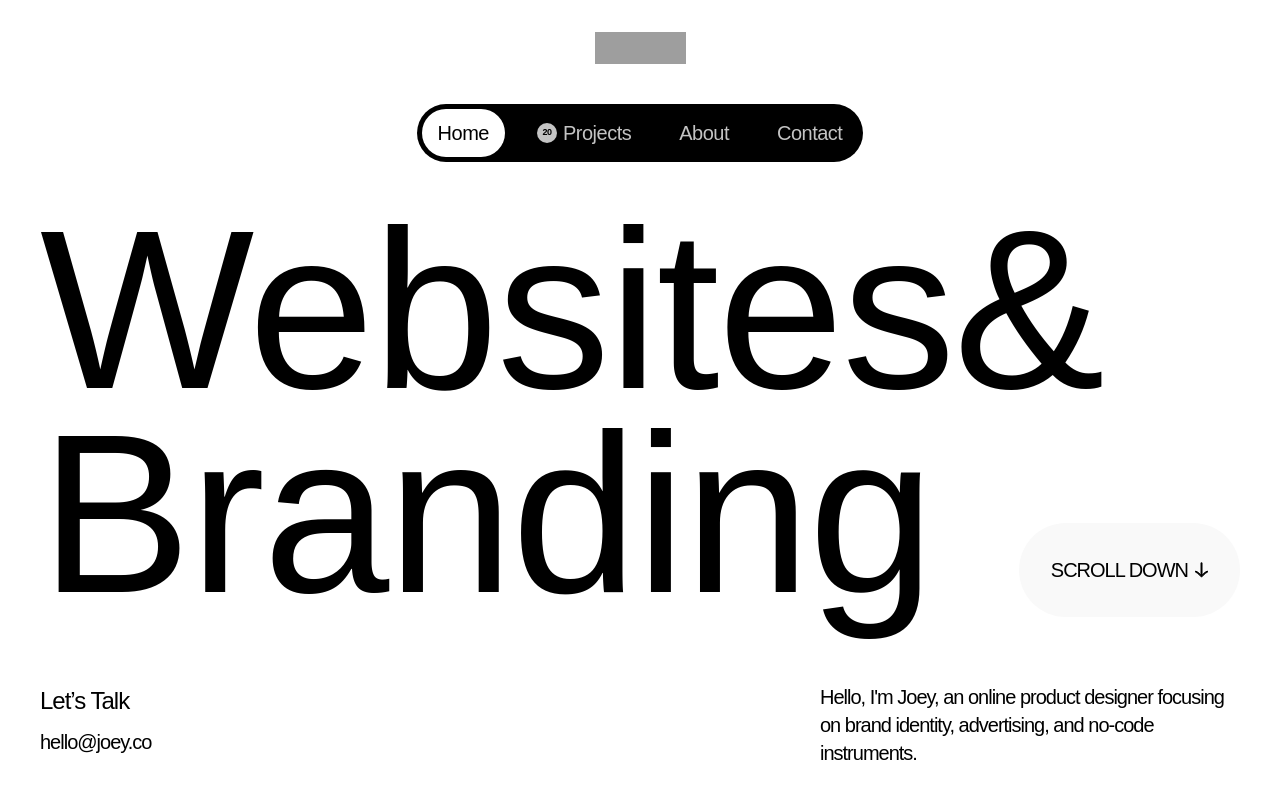
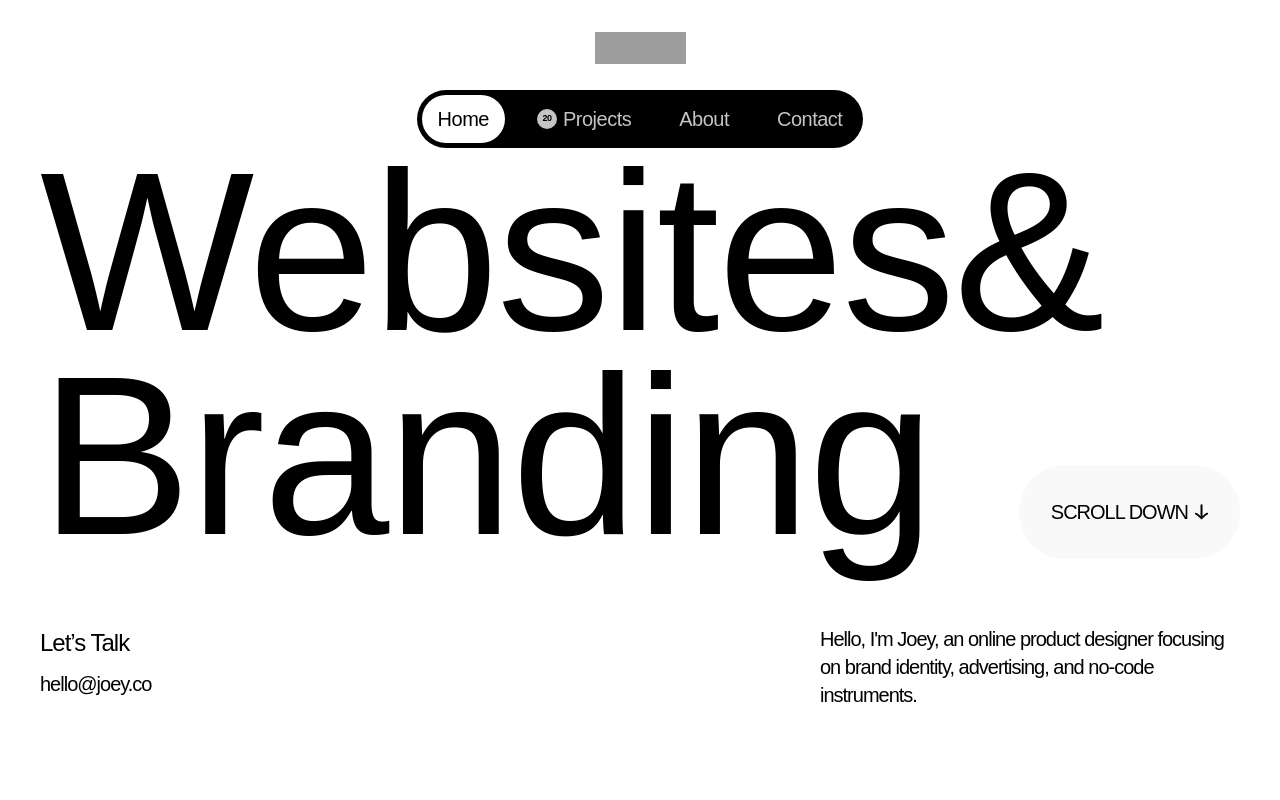
Before and after one commit to enndylove/react-joey-landing, a React (Create React App) app: page / in a window 1280 px wide. Shown: the top 800 px of the page. Built offline with nearby package versions, Linux system fonts and the light colour scheme; grey boxes are pictures that could not be loaded; a web font is replaced by a local one.

Commit message:
header scroll animation

```diff
--- a/src/components/Header/Header.tsx
+++ b/src/components/Header/Header.tsx
@@ -15,6 +15,7 @@ gsap.registerPlugin(ScrollToPlugin)
 interface HeaderState {
     activeItem: string;
     burgerMenu: boolean;
+    isScrolled: boolean; // Новий стан для стеження за скролом
 }
 
 export default class Header extends Component<{}, HeaderState> {
@@ -23,8 +24,26 @@ export default class Header extends Component<{}, HeaderState> {
         this.state = {
             activeItem: "#home",
             burgerMenu: false,
+            isScrolled: false, // Початкове значення
         };
     }
+
+    componentDidMount() {
+        window.addEventListener('scroll', this.handleScroll);
+    }
+
+    componentWillUnmount() {
+        window.removeEventListener('scroll', this.handleScroll);
+    }
+
+    handleScroll = () => {
+        const scrollTop = window.pageYOffset || document.documentElement.scrollTop;
+        const isScrolled = scrollTop > 60; // Можна змінити поріг на будь-який інший
+
+        if (isScrolled !== this.state.isScrolled) {
+            this.setState({ isScrolled });
+        }
+    };
 
     targetItem(link: string) {
         this.setState({ activeItem: link });
@@ -33,18 +52,18 @@ export default class Header extends Component<{}, HeaderState> {
 
     toggleBurgerMenu = () => {
         this.setState((prevState) => ({ burgerMenu: !prevState.burgerMenu }));
-        if(!this.state.burgerMenu) document.body.classList.add('overflow-hidden')
-            else document.body.classList.remove('overflow-hidden');
+        if (!this.state.burgerMenu) document.body.classList.add('overflow-hidden')
+        else document.body.classList.remove('overflow-hidden');
     };
 
     render() {
-        const { activeItem, burgerMenu } = this.state;
+        const { activeItem, burgerMenu, isScrolled } = this.state;
 
         return (
             <header className="header flex flex-col items-center w-max">
                 <img className={`header__logo ${this.state.burgerMenu ? "active" : ""}`} src={logo} loading={"lazy"} alt="logo" />
 
-                <nav className={`header__nav ${burgerMenu ? "active" : ""}`}>
+                <nav className={`header__nav ${burgerMenu ? "active" : ""} ${isScrolled ? "isScrolled" : ""}`}>
                     <ul className="header__ul flex items-center">
                         <Item
                             onClick={() => this.targetItem("#home")}
--- a/src/styles/header.scss
+++ b/src/styles/header.scss
@@ -65,17 +65,25 @@
   }
 
   &__nav {
+    position: fixed;
+    bottom: calc(100% - 148px);
     margin-top: 40px;
     padding: 5px;
     border-radius: 80px;
     background-color: colors.$black;
     transition: .5s;
+    z-index: 30000;
+
+    @media screen and (min-width: 550px) {
+      &.isScrolled {
+        bottom: 2%;
+      }
+    }
 
     @media screen and (max-width: 550px) {
       opacity: 0;
 
       margin-top: 0;
-      position: fixed;
       overflow-y: auto;
       left: 0;
       top: 0;
--- a/src/styles/welcome.scss
+++ b/src/styles/welcome.scss
@@ -18,6 +18,10 @@
       line-height: 90%;
       letter-spacing: -2px;
       color: colors.$black;
+
+      @media screen and (min-width: 550px) {
+        margin-top: 86px;
+      }
 
       @media (max-width: 440px) {
         max-width: 300px;
```
